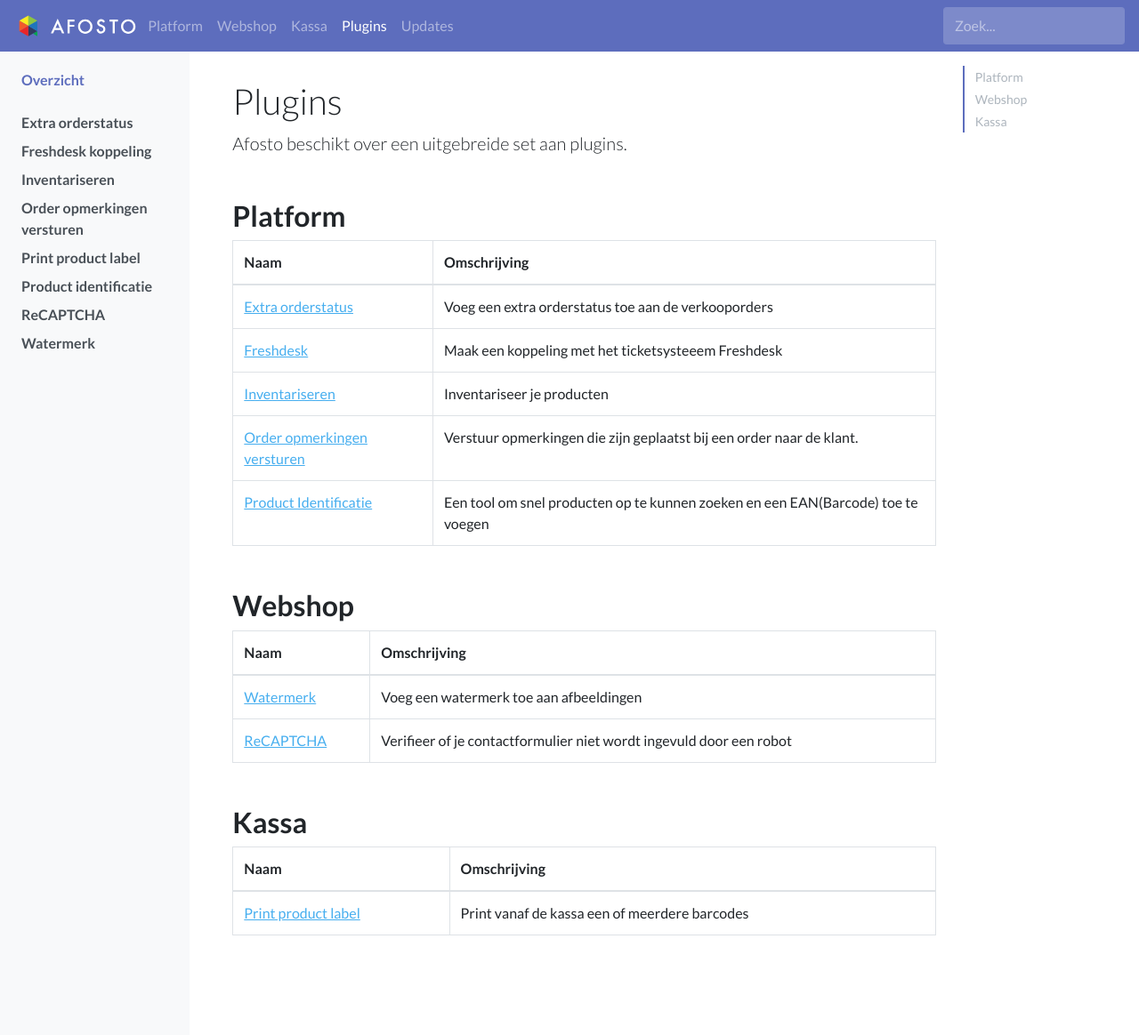
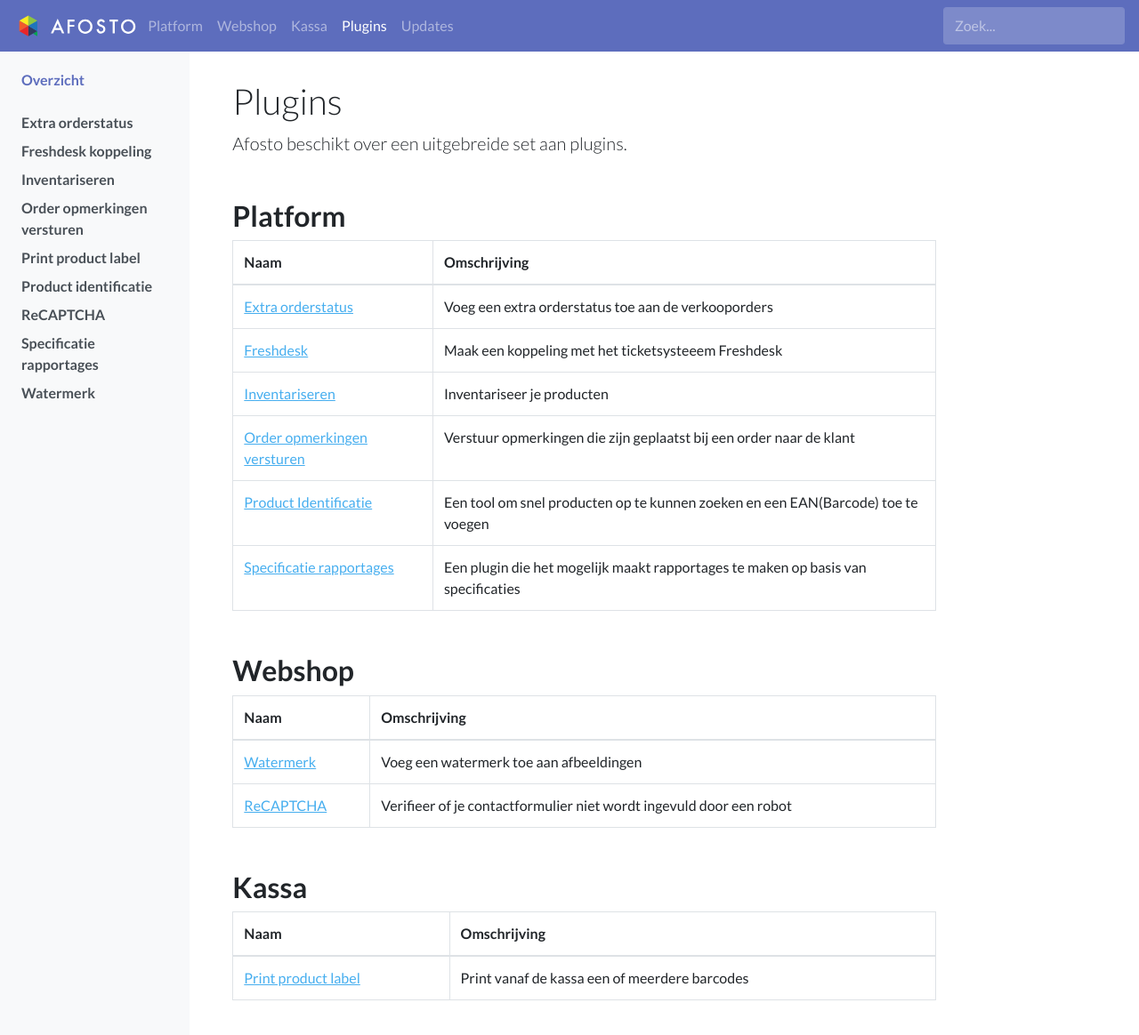
Before and after one commit to afosto/afosto-docs, a Jekyll site: the page built from plugins/overzicht.md, in a window 1280 px wide and 1173 px high. Shown: the top 1164 px of the window at 89% size. Built offline with Jekyll 4.4.1, drawn with Linux system fonts in a browser that asks for light colours.

Commit message:
rapportages manuals - added manuals to menus and plugins overview - changed heading font size to get more seperation

```diff
--- a/_data/sidebar_nav.yml
+++ b/_data/sidebar_nav.yml
@@ -45,6 +45,9 @@
     - title: Punten sparen en verzilveren
       label: loyaliteitsprogramma
       slug: /platform/loyalty
+    - title: Standaard rapportages
+      label: Rapportages
+      slug: /platform/rapportages
     - title: Platform Vaak gestelde vragen
       label: FAQS
       slug: /platform/faqs
@@ -85,6 +88,9 @@
     - title: Om spam op een contactformulier te voorkomen kun je gebruik maken van reCAPTCHA.
       label: ReCAPTCHA
       slug: /plugins/recaptcha
+    - title: Een plugin die het mogelijk maakt rapportages te maken op basis van specificaties.
+      label: Specificatie rapportages
+      slug: /plugins/specificatie-rapportages
     - title: Voeg een watermerk toe aan afbeeldingen in het Afosto Platform.
       label: Watermerk
       slug: /plugins/watermerk
--- a/plugins/overzicht.md
+++ b/plugins/overzicht.md
@@ -15,8 +15,9 @@ redirect_from:
 |[Extra orderstatus](/plugins/extra-orderstatussen)|Voeg een extra orderstatus toe aan de verkooporders|
 |[Freshdesk](/plugins/freshdesk)|Maak een koppeling met het ticketsysteeem Freshdesk|
 |[Inventariseren](/plugins/inventariseren)|Inventariseer je producten|
-|[Order opmerkingen versturen](/plugins/order-opmerkingen-versturen)|Verstuur opmerkingen die zijn geplaatst bij een order naar de klant.|
+|[Order opmerkingen versturen](/plugins/order-opmerkingen-versturen)|Verstuur opmerkingen die zijn geplaatst bij een order naar de klant|
 |[Product Identificatie](/plugins/pid)|Een tool om snel producten op te kunnen zoeken en een EAN(Barcode) toe te voegen|
+|[Specificatie rapportages](/plugins/specificatie-rapportages)| Een plugin die het mogelijk maakt rapportages te maken op basis van specificaties|
 {: .table.table-bordered }
 
 ## Webshop
@@ -31,5 +32,5 @@ redirect_from:
 
 |Naam|Omschrijving|
 |---|---|
-|[Print product label](/plugins/print_product_label)|Print vanaf de kassa een of meerdere barcodes |
+|[Print product label](/plugins/print_product_label)|Print vanaf de kassa een of meerdere barcodes|
 {: .table.table-bordered }
--- a/scss/_branding.scss
+++ b/scss/_branding.scss
@@ -254,9 +254,9 @@ $line-height-base:            1.5;
 
 $h1-font-size:                $font-size-base * 2.5;
 $h2-font-size:                $font-size-base * 2;
-$h3-font-size:                $font-size-base * 1.75;
-$h4-font-size:                $font-size-base * 1.5;
-$h5-font-size:                $font-size-base * 1.25;
+$h3-font-size:                $font-size-base * 1.5;
+$h4-font-size:                $font-size-base * 1.25;
+$h5-font-size:                $font-size-base * 1.1;
 $h6-font-size:                $font-size-base;
 
 $headings-margin-bottom:      ($spacer / 2);
```
Also changed, not shown: other parts of plugins/overzicht.md (+1 -1 lines), platform/rapportages.md (added, +119 -0 lines), plugins/specificatie-rapportages.md (added, +41 -0 lines), assets/css/main.css, assets/css/main.min.css, 2 other files.
